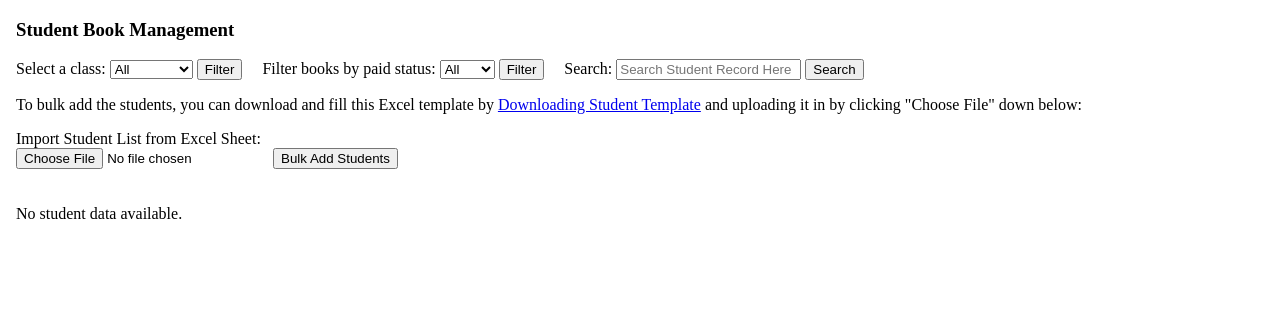
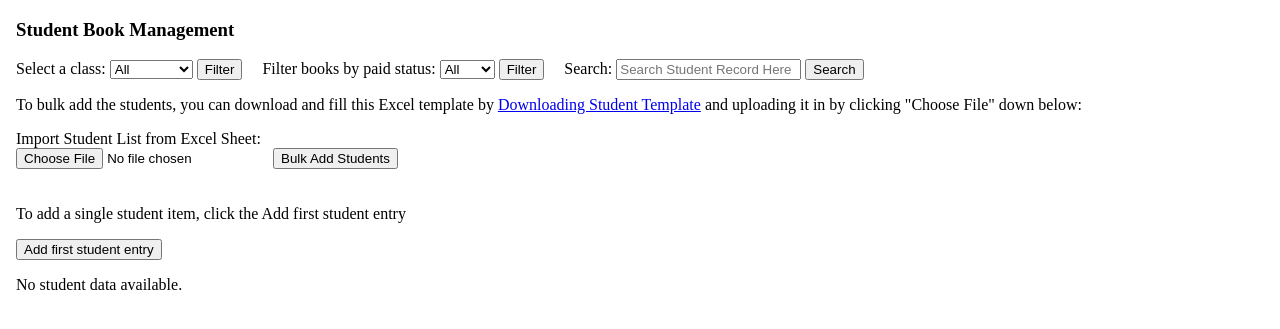
Before and after one commit to AbenaAmo13/inventory, a Django app: page /students/students_book in a window 1280 px wide. Shown: the part 80-409 px from the top of the page. Run offline with Django 4.2, Linux system fonts and the light colour scheme; data that the repository does not hold is empty.

Commit message:
feat: :sparkles: Adding a new student entry feature

```diff
--- a/enasInventory/static/javascript/index.js
+++ b/enasInventory/static/javascript/index.js
@@ -294,7 +294,6 @@ editButtons.forEach(function (editBtn){
         add_first_entry.addEventListener('click', function (event){
             if(!tableAppended){
             let div_container = document.getElementsByClassName('table_container')[0]
-            let body = document.getElementsByTagName('body')[0]
             let table = document.createElement('table');
             let table_row = table.insertRow()
             let headers = ['ISBN', 'Book Name', 'Quantity Requested', 'Quantity Received', 'Year Group', 'Order Status', 'Date Added', 'Actions']
--- a/enasInventory/static/javascript/student-index.js
+++ b/enasInventory/static/javascript/student-index.js
@@ -256,3 +256,94 @@ if(updateReceivedStatus){
     })
 })
 }
+
+
+const add_student_entry = document.getElementById('add_student_entry');
+let studentTableAppended = false; // Flag variable to keep track of whether the table has been appended
+if(add_student_entry){
+    add_student_entry.addEventListener('click', function (event){
+        console.log('I am here')
+        event.preventDefault()
+        if(!studentTableAppended){
+            console.log('I am not appended ')
+            let div_container = document.getElementsByClassName('student_table_container')[0]
+            //console.log(div_container[0])
+            let table = document.createElement('table');
+            let table_row = table.insertRow()
+            let headers = ['Student name', 'Paid Status', 'Year Group', 'Actions']
+            headers.forEach(function (tableHeadersName){
+                  let header_title = document.createElement('th')
+                header_title.textContent = tableHeadersName
+                table_row.appendChild(header_title)
+            })
+
+            //Input
+            let inputRows = table.insertRow()
+            let studentNameInputCell = inputRows.insertCell()
+            let studentNameInput = document.createElement('input')
+            studentNameInput.type= 'text'
+            studentNameInput.name= 'student_name'
+            studentNameInputCell.appendChild(studentNameInput)
+
+            let paidStatusInputCell = inputRows.insertCell()
+            let paidStatusOptions = ['True', 'False']
+            let paidStatusSelect = document.createElement('select')
+            paidStatusSelect.name= 'paid_status'
+            paidStatusOptions.forEach((option, index)=>{
+                let optionElement = document.createElement('option')
+                optionElement.value = paidStatusOptions[index]
+                optionElement.text= paidStatusOptions[index]
+                paidStatusSelect.appendChild(optionElement)
+            })
+            paidStatusInputCell.appendChild(paidStatusSelect)
+
+            let studentYearGroupCell = inputRows.insertCell()
+            const year_options = ['Reception', 'Nursery 1', 'Nursery 2', 'Year 1', 'Year 2', 'Year 3', 'Year 4', 'Year 5', 'Year 6', 'Year 7', 'Year 9', 'Year 10', 'Year 11', 'IGCSE', 'Year 12', 'Year 13', 'A-level']
+            let student_year_group = document.createElement('select')
+            student_year_group.name='year_group'
+            year_options.forEach((option_name,index)=>{
+                option_name = document.createElement('option');
+                option_name.value = year_options[index]
+                option_name.text = year_options[index]
+                student_year_group.appendChild(option_name)
+            })
+            studentYearGroupCell.appendChild(student_year_group)
+
+            let ActionInputCell = inputRows.insertCell()
+            let button_save = document.createElement('button')
+            button_save.className= 'save_button'
+            button_save.textContent = 'Save'
+            let button_cancel = document.createElement('button')
+            button_cancel.className= 'cancel_button'
+            button_cancel.textContent = 'Cancel'
+            ActionInputCell.appendChild(button_save)
+            ActionInputCell.appendChild(button_cancel)
+            ActionInputCell.className = 'added_table'
+            div_container.appendChild(table)
+            studentTableAppended = true;
+
+            let formData = new FormData()
+            let save_add = inputRows.querySelector('.save_button')
+             if(save_add){
+                 save_add.addEventListener('click', function (event){
+                     let inputCells = inputRows.querySelectorAll('input, select')
+                        inputCells.forEach(function (input, index) {
+                            console.log('The input is' + input)
+                            formData.append(input.name, input.value)
+                            const csrftoken = Cookies.get('csrftoken');
+                            fetch('/students/add_first_entry', {
+                                 method: 'POST',
+                                 body: formData,
+                                 credentials: 'same-origin',
+                                 headers:{'X-CSRFToken': csrftoken}
+                             }).then(response => {location.reload()})
+
+                        })
+                 })
+             }
+        }else{
+
+        }
+
+    })
+}
--- a/students/urls.py
+++ b/students/urls.py
@@ -7,6 +7,7 @@ urlpatterns = [
     # Other URL patterns
     path('add_students_bulk', views.add_students_bulk),
     path('add_student_entry', views.add_student_entry),
+    path('add_first_entry', views.add_new_student_entry),
     path('edit_student_row', views.edit_student_row),
     path('update_paid_status', views.update_paid_status),
     path('update_received_status', views.update_received_books, name='update_received_status'),
--- a/students/views.py
+++ b/students/views.py
@@ -33,6 +33,20 @@ def add_student_entry(request):
     return HttpResponse("Error occurred while adding a student.")
 
 
+def add_new_student_entry(request):
+    if request.method == 'POST':
+        student_name = request.POST.get('student_name')
+        year_group = request.POST.get('year_group')
+        paid_status = request.POST.get('paid_status')
+        if paid_status == 'True':
+            paid_status = True
+        else:
+            paid_status = False
+        new_student = Student(name=student_name, year_group=year_group, paid_status=paid_status)
+        new_student.save()
+        return redirect('students:students_book')
+
+
 def student_books(request):
     search_form = SearchStudentForm(request.GET or None)
     filter_form = YearGroupFilterForm(request.GET or None)  # Instantiate the form with the submitted data, if any
@@ -55,7 +69,8 @@ def student_books(request):
     students_data = students.values()
 
     return render(request, 'students-book.html',
-                  {'students_data': students_data, 'filter_form': filter_form, 'search_form': search_form, 'paid_filter': paid_status })
+                  {'students_data': students_data, 'filter_form': filter_form, 'search_form': search_form,
+                   'paid_filter': paid_status})
 
 
 def add_students_bulk(request):
@@ -170,4 +185,4 @@ def update_received_books(request):
     else:
         print('Already done')
 
-        #print('The following has already been received' + already_received[0])
+        # print('The following has already been received' + already_received[0])
--- a/templates/dashboard.html
+++ b/templates/dashboard.html
@@ -12,7 +12,6 @@
 </head>
 <body>
 {% include "header.html" %}
-
 <div class="non-printable">
         <h3 class="shift_left ">Books Inventory Management</h3>
         <p class="shift_left">To bulk add the students, you can download and fill this Excel template by   <a href="{% static 'excel_templates/book_template.xlsx' %}">Downloading Book Template</a>
@@ -46,8 +45,6 @@
         </form>
     </div>
 </div>
-
-
 <div class="column-options">
     <label><input type="checkbox" id="toggleISBN" data-column-index="2" > Show ISBN</label>
     <label><input type="checkbox" id="toggleBookName" data-column-index="3"> Show Book Name</label>
--- a/templates/students-book.html
+++ b/templates/students-book.html
@@ -41,8 +41,16 @@
        <button type="submit" >Bulk Add Students</button>
     </form>
 
+       {% if not students_data %}
+    <div>
+        <p> To add a single student item, click the Add first student entry</p>
+      <button id="add_student_entry">Add first student entry </button>
+    </div>
+     {% endif %}
+
+<div class="student_table_container">
  {% if students_data %}
-     <table id="student_table">
+         <table id="student_table">
             <thead>
                 <tr>
                     <th>
@@ -55,6 +63,7 @@
                     <th>
                         Actions
                         <button id="update_all_students">Update All</button>
+                        <button id="delete_all_students">Delete</button>
                         <button id="add_new_student">Add new Student</button>
                     </th>
 
@@ -72,7 +81,7 @@
                     <td>
                         <button class="student_edit" data-student-id = {{student.id }}>Edit</button>
                         <button class="student_save" data-student-id = {{student.id }}>Save</button>
-                        <button class="student_delete" data-student-id = {{student.id }}>Cancel</button>
+                        <button class="student_delete" data-student-id = {{student.id }}>Delete</button>
                         <button class="update_paid_status" data-student-id = {{student.id }}>Update Paid Status</button>
                         <a href="{% url 'students:student_detail' student.id  %}">View Book Details</a>
                     </td>
@@ -84,6 +93,7 @@
         <p>No student data available.</p>
  {% endif %}
 </div>
+</div>
 
 
 
```
